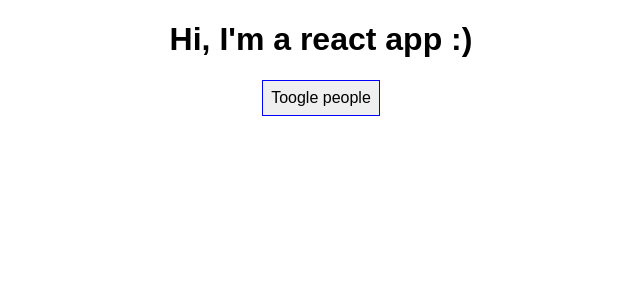
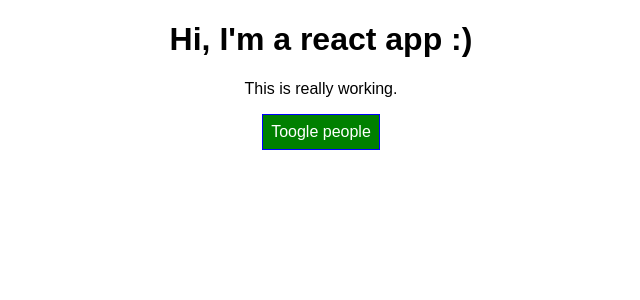
Before and after one commit to neigdias/react-app, a React (Create React App) app: page / in a window 1280 px wide. Shown: the top 300 px of the page, without its empty margins (319-959 px from the left). Built offline with nearby package versions, Linux system fonts and the light colour scheme.

Commit message:
Added dynamic styles on button and paragraph

```diff
--- a/src/App.css
+++ b/src/App.css
@@ -1,3 +1,11 @@
 .App {
   text-align: center;
 }
+
+.red {
+  color: red;
+}
+
+.bold {
+  font-weight: bold;
+}
--- a/src/App.js
+++ b/src/App.js
@@ -41,7 +41,8 @@
 
   render() {
     const style = {
-      backgroudColor: 'white',
+      backgroundColor: 'green',
+      color:"white",
       font: 'inherit',
       border: '1px solid blue',
       padding: '8px',
@@ -49,6 +50,15 @@
     }
 
     let people = null;
+
+    const classes = [];
+
+    if (this.state.persons.length <= 2){
+      classes.push('red');
+    }
+    if (this.state.persons.length <= 1){
+      classes.push('bold');
+    }
 
     if (this.state.showPeople){
       people = (
@@ -61,12 +71,14 @@
                            changed={(event) => this.nameChangedHandler(event, person.id)}/>
           })}
         </div>
-      )
+      );
+      style.backgroundColor = 'red';
     }
 
     return (
       <div className="App">
         <h1>Hi, I'm a react app :)</h1>
+        <p className={classes.join(' ')}>This is really working.</p>
         <button style={style} onClick={this.tooglePeopleHandler}>Toogle people</button>
         {people}
       </div>
```
